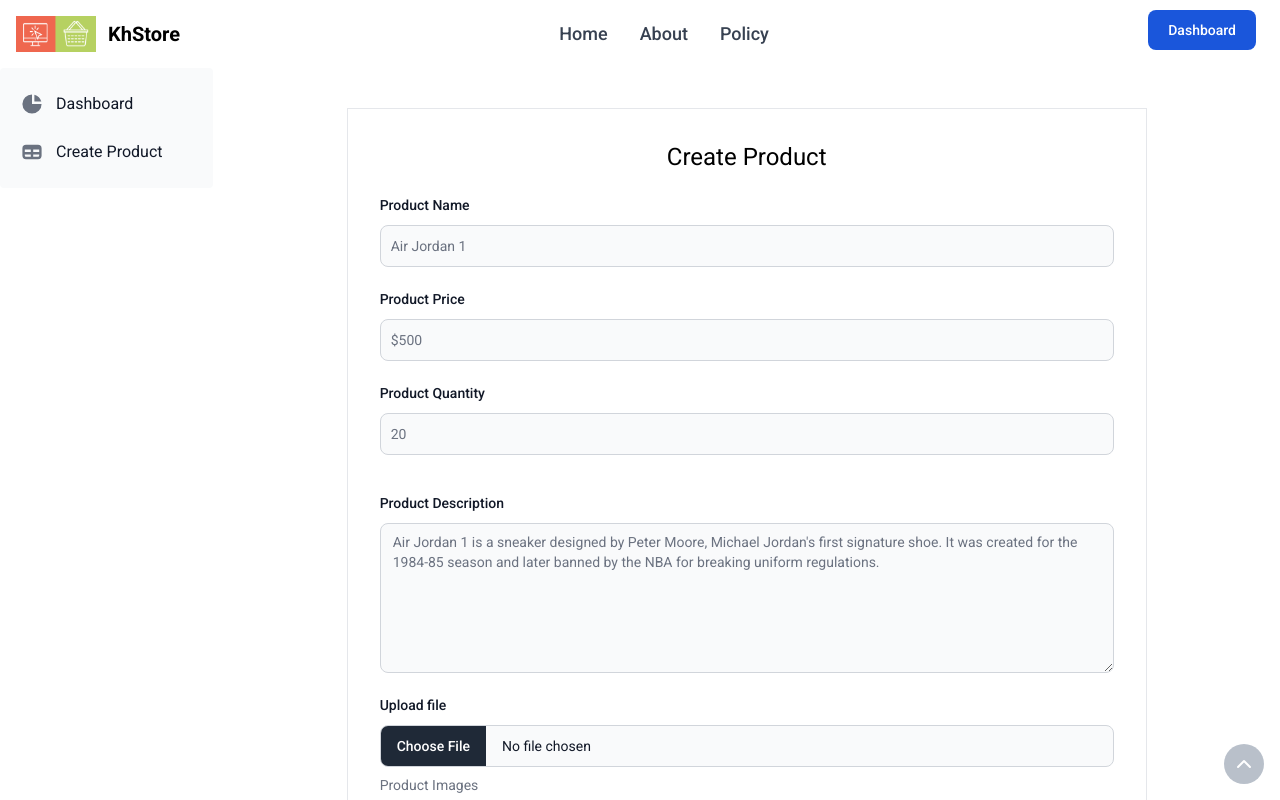
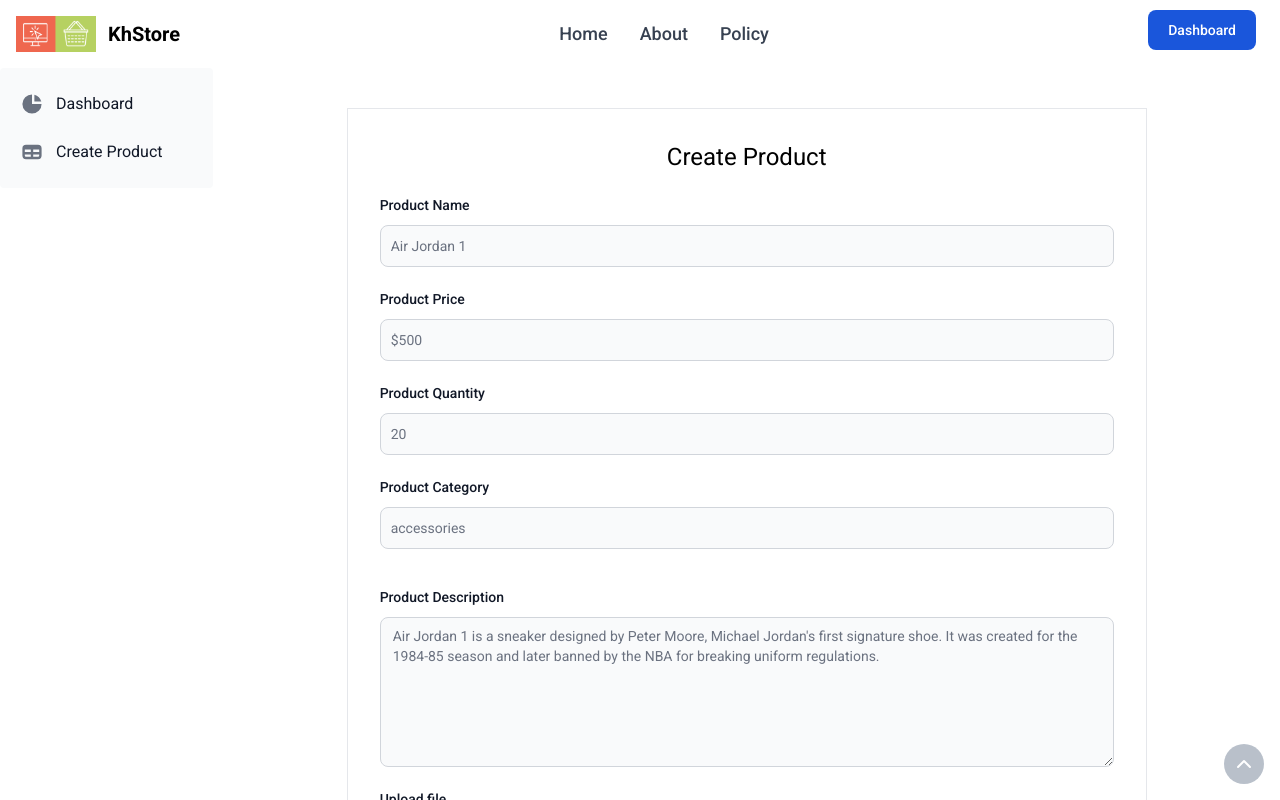
Before and after one commit to YithSopheaktra8/nextjs-ecommerce, a Next.js app: page /dashboard/create-product in a window 1280 px wide. Shown: the top 800 px of the page. Built offline with nearby package versions, Linux system fonts and the light colour scheme; what tw-elements would draw is missing.

Commit message:
fix: semantic tags

```diff
--- a/src/app/(admin)/dashboard/create-product/page.tsx
+++ b/src/app/(admin)/dashboard/create-product/page.tsx
@@ -1,15 +1,8 @@
-
-
 "use client";
 
 import { ACCESS_TOKEN, BASE_URL } from "@/constants/constants";
 import axios from "axios";
-import {
-	FileInput,
-	Label,
-	Textarea,
-	TextInput,
-} from "flowbite-react";
+import { FileInput, Label, Textarea, TextInput } from "flowbite-react";
 import { useRouter } from "next/navigation";
 import React, { useState } from "react";
 import Image from "next/image";
@@ -19,10 +12,13 @@ export default function CreateProduct() {
 	const [productPrice, setProductPrice] = useState("");
 	const [productQuantity, setProductQuantity] = useState("");
 	const [productDescription, setProductDescription] = useState("");
+	const [productCategory, setProductCategory] = useState("");
 	const [imagePreview, setImagePreview] = useState<string | null>(null);
 	const [imageData, setImageData] = useState<File | null>(null);
 	const router = useRouter();
-	const notify = (e : string) => {e}
+	const notify = (e: string) => {
+		e;
+	};
 
 	const handleFileChange = (event: React.ChangeEvent<HTMLInputElement>) => {
 		const file = event.target.files?.[0];
@@ -45,10 +41,7 @@ export default function CreateProduct() {
 
 	const myHeaders = new Headers();
 	myHeaders.append("Content-Type", "application/json");
-	myHeaders.append(
-		"Authorization",
-		`Bearer ${ACCESS_TOKEN}`
-	);
+	myHeaders.append("Authorization", `Bearer ${ACCESS_TOKEN}`);
 	myHeaders.append(
 		"Cookie",
 		"csrftoken=UafcJBTYw7ngeP1Ov1FF91N7OXlKVb4Wv8keKsf7fMiqDLZZLD52Z5fr4NPp9X50; sessionid=8r4cx104gr3c4t6tasqsfzts7jvkcov9"
@@ -74,13 +67,14 @@ export default function CreateProduct() {
 		const imageUrl = await fetch(
 			"https://store.istad.co/api/file/product/",
 			requestOptions
-		).then((response) => response.json())
+		)
+			.then((response) => response.json())
 			.then((result) => result.image)
 			.catch((error) => console.error(error));
 		try {
 			const formData = {
 				category: {
-					name: "running shoes",
+					name: productCategory,
 					icon: "https://hips.hearstapps.com/vader-prod.s3.amazonaws.com/1693342954-rincon-3-64ee5ca62e001.jpg?crop=1xw:1xh;center,top&resize=980:*",
 				},
 				name: productName,
@@ -145,6 +139,18 @@ export default function CreateProduct() {
 						value={productQuantity}
 						onChange={(e) => setProductQuantity(e.target.value)}
 					/>
+
+					<div className="mb-2 block mt-5">
+						<Label htmlFor="category" value="Product Category" />
+					</div>
+					<TextInput
+						id="category"
+						type="text"
+						placeholder="accessories"
+						required
+						value={productCategory}
+						onChange={(e) => setProductCategory(e.target.value)}
+					/>
 				</div>
 				<div>
 					<div className="mb-2 block mt-5">
@@ -186,8 +192,8 @@ export default function CreateProduct() {
 					className="bg-blue-500 text-white p-3 rounded-xl"
 					type="submit"
 					onClick={() => {
-						router.push("/dashboard")
-						notify("Product created successfully")
+						router.push("/dashboard");
+						notify("Product created successfully");
 					}}>
 					Create New
 				</button>
--- a/src/app/(admin)/dashboard/page.tsx
+++ b/src/app/(admin)/dashboard/page.tsx
@@ -3,7 +3,7 @@ import React from "react";
 
 export default function dashboard() {
 	return (
-		<div>
+		<div className="w-screen">
 			<UserTable />
 		</div>
 	);
--- a/src/app/error.tsx
+++ b/src/app/error.tsx
@@ -3,7 +3,7 @@ import React from "react";
 
 export default function Error() {
 	return (
-		<main>
+		<main className="grid place-content-center h-screen">
 			<div className="text-center">
 				<h1 className="mb-4 text-6xl font-semibold text-red-500">
 					404
--- a/src/components/table/UserTable.tsx
+++ b/src/components/table/UserTable.tsx
@@ -75,6 +75,10 @@ export default function UserTable() {
 		{
 			name: "Price",
 			selector: (row) => row.price,
+		},
+		{
+			name: "category",
+			selector: (row) => row.category,
 		},
 		{
 			name: "Seller",
@@ -224,10 +228,10 @@ export default function UserTable() {
 
 	useEffect(() => {
 		fetchData();
-	}, [currentPage]);
+	}, [currentPage,]);
 
 	return (
-		<main className="mt-10 m-auto">
+		<main className="mt-10 w-full">
 			<DataTable columns={columnsData} data={productList} />
 			<section className="mt-20 mb-10 md:my-20">
 				<div className="mt-4 flex justify-center">
```
